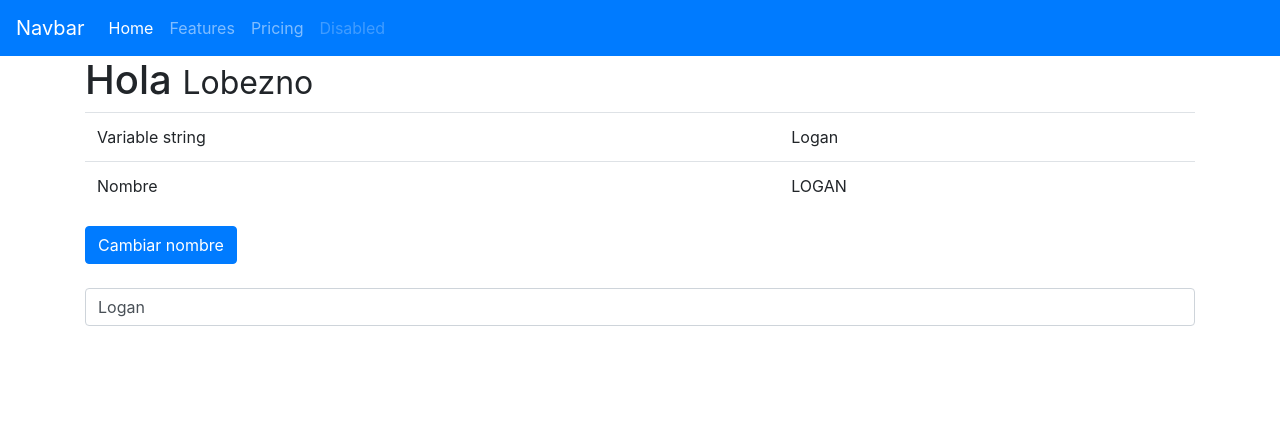
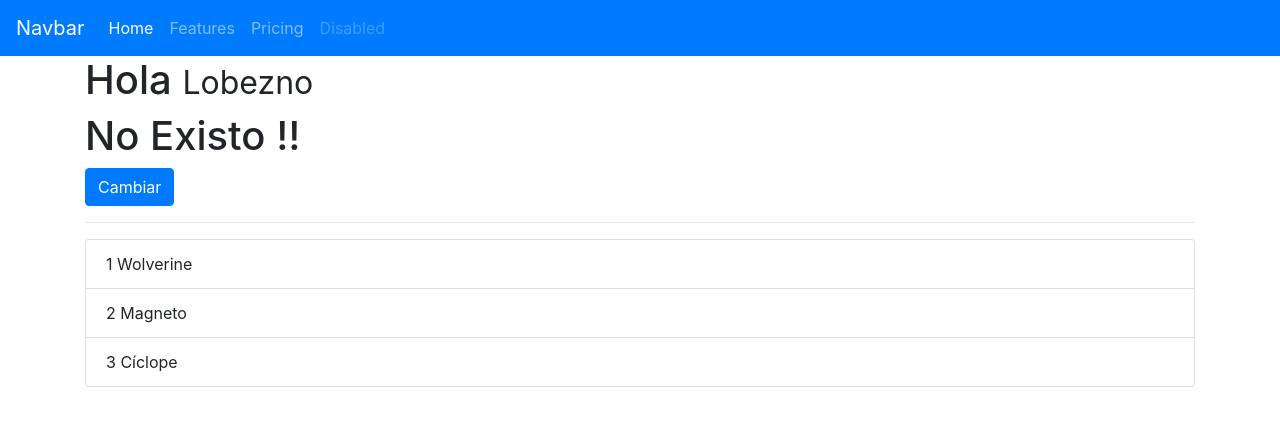
Before and after one commit to srerisso/udemy_ionic_apps, an Angular app in the folder 16-reforzamiento-angular/reforzamiento/: page / in a window 1280 px wide. Shown: the top 426 px of the page. Built offline with nearby package versions, Linux system fonts and the light colour scheme.

Commit message:
reforzamiento, ngIf y ngFor

```diff
--- a/16-reforzamiento-angular/reforzamiento/src/app/app.component.html
+++ b/16-reforzamiento-angular/reforzamiento/src/app/app.component.html
@@ -3,6 +3,6 @@
 <div class="container">
   <h1>Hola <small> {{ nombre }}</small> </h1>
 
-  <app-variables></app-variables>
-
+  <!-- <app-variables></app-variables> -->
+  <app-estructurales></app-estructurales>
 </div>
--- a/16-reforzamiento-angular/reforzamiento/src/app/app.module.ts
+++ b/16-reforzamiento-angular/reforzamiento/src/app/app.module.ts
@@ -7,12 +7,14 @@ import { NavbarComponent } from './components/navbar/navbar.component';
 import { VariablesComponent } from './components/variables/variables.component';
 
 import { FormsModule } from '@angular/forms';
+import { EstructuralesComponent } from './components/estructurales/estructurales.component';
 
 @NgModule({
   declarations: [
     AppComponent,
     NavbarComponent,
-    VariablesComponent
+    VariablesComponent,
+    EstructuralesComponent
   ],
   imports: [
     BrowserModule,
--- /dev/null
+++ b/16-reforzamiento-angular/reforzamiento/src/app/components/estructurales/estructurales.component.html
@@ -0,0 +1,17 @@
+<h1 *ngIf="existo"  >Existo</h1>
+
+<h1 *ngIf="!existo">No Existo !!</h1>
+
+<button type="button" name="button" class="btn btn-primary"
+        (click)=" existo = !existo ">
+  Cambiar
+</button>
+
+<hr>
+
+<ul class="list-group">
+  <li class="list-group-item"
+      *ngFor="let mutante of mutantes; let i = index">
+      {{ i+1 }} {{ mutante }}
+  </li>
+</ul>
--- /dev/null
+++ b/16-reforzamiento-angular/reforzamiento/src/app/components/estructurales/estructurales.component.ts
@@ -0,0 +1,19 @@
+import { Component, OnInit } from '@angular/core';
+
+@Component({
+  selector: 'app-estructurales',
+  templateUrl: './estructurales.component.html',
+  styleUrls: ['./estructurales.component.css']
+})
+export class EstructuralesComponent implements OnInit {
+
+  existo:boolean = false;
+
+  mutantes:string[] = ["Wolverine", "Magneto", "Cíclope"]
+
+  constructor() { }
+
+  ngOnInit() {
+  }
+
+}
```
Also changed, not shown: 16-reforzamiento-angular/reforzamiento/src/app/components/estructurales/estructurales.component.css (added), 1 other file (tests, documents, lock files or other folders).
